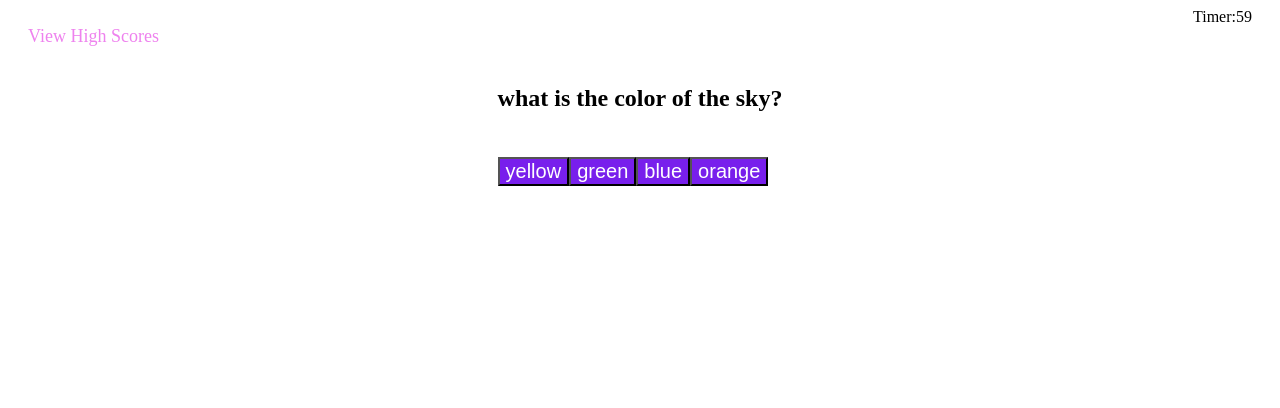
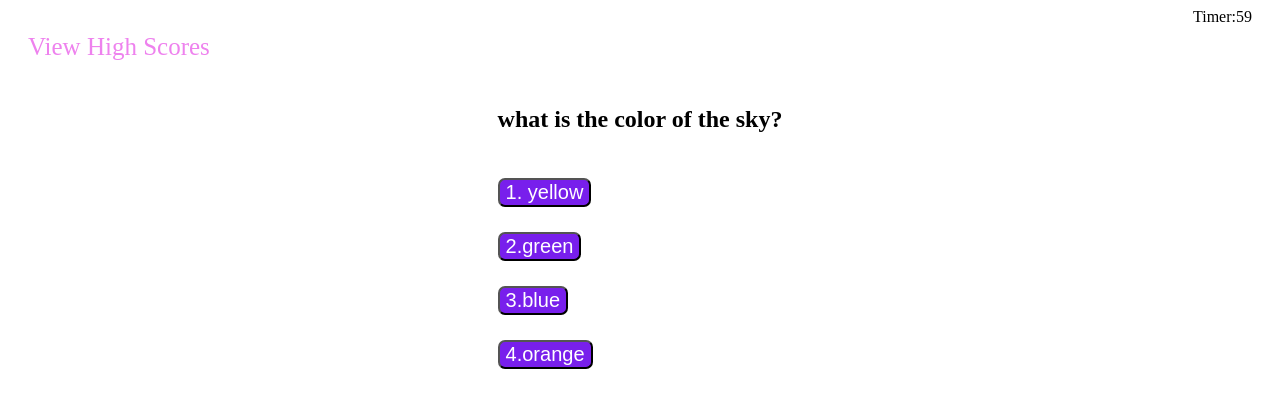
Before and after one commit to UlisesRosas/JavaScript-Countdown-Quiz, a plain HTML site: page index.html in a window 1280 px wide. Both pictures are taken after a click on the button "Start Quiz". Drawn offline with Linux system fonts and the light colour scheme.

Commit message:
created list item for answer buttons and added final style to the page

```diff
--- a/assets/script.js
+++ b/assets/script.js
@@ -8,33 +8,32 @@ var promptDiv = document.querySelector("#question-choices");
 var questions = [
   {
       title: "what is the color of the sky?",
-      choices: ["yellow", "green","blue", "orange"],
+      choices: ["1. yellow", "2.green","3.blue", "4.orange"],
       answer: "blue"
   },
   {
       title: "which one is not food?",
-      choices: ["dog", "apple", "home work", "house"],
+      choices: ["1.dog", "2.apple", "3.home work", "4.house"],
       answer: "aplle"
   },
 
   {
       title: "Which one is an animal?",
-      choices: ["cat", "tree", "stick", "couch"],
+      choices: ["1.cat", "2.tree", "3.stick", "4.couch"],
       answer: "cat"
   },
 
   {
     title: "Which one is a sport?",
-    choices: ["cat", "tree", "boxing", "couch"],
+    choices: ["1.cat", "2.tree", "3.boxing", "4.couch"],
     answer: "boxing"
 }
 ];
 var currentQuestionIndex = 0;
-var timeLeft = 60;
 var timerEl = document.getElementById("timer")
 questionZoneEl.style.display = "none";
 endQuizZoneEl.style.display = "none";
-// var timeLeft = questions.length * 15;
+var timeLeft = questions.length * 15;
 
 function startQuiz(){
   startTimer();
@@ -53,9 +52,9 @@ function startTimer(){
     timeLeft --;
   } else {
       timerEl.textContent = 'Out of time';
-      clearInterval(timeInterval);
+
       displayMessage();
-      endQuiz();
+
     }
 
 }, 1000);
@@ -68,15 +67,20 @@ function getQuestion() {
     // update page with current question
     var titleEl = document.getElementById("question-title");
     titleEl.textContent = currentQuestion.title;
-    // display choices in form of buttons
+    // display choices in object array
     promptDiv.innerHTML = "";
     for(var i = 0; i < currentQuestion.choices.length; i++ ){
-
-      var answerBtnEl =  document.createElement("button");
-      answerBtnEl.className = "btn";
-      answerBtnEl.textContent = currentQuestion.choices[i];
-      answerBtnEl.onclick = questionClick;
-      promptDiv.appendChild(answerBtnEl);
+      // makes li for every item in the object
+      var answerLi = document.createElement("li");
+      answerLi.className = "list-item";
+      promptDiv.appendChild(answerLi);
+      var answerLiEl = document.querySelector(".list-item")
+      // makes buttond insode the li for every item in array
+      var answerLiEl = document.createElement("button");
+      answerLiEl.className = "btn";
+      answerLiEl.textContent = currentQuestion.choices[i];
+      answerLiEl.onclick = questionClick;
+      answerLi.appendChild(answerLiEl);
 
     }
 
@@ -84,21 +88,26 @@ function getQuestion() {
 
 
 };
+// function to control  What happens on a click
+function questionClick() {
 
-function questionClick() {
-// check if the user guessed wrong
 // display new time on page if user guesses wrong
-// move to the next question if user guesses at all
-// logic to check if there are any questions left
+
+
   var coerrectAnswer = questions[currentQuestionIndex].answer;
   var selectedAnswer = this.textContent;
   console.log(selectedAnswer,coerrectAnswer)
+  // check if the user guessed wrong
   if(coerrectAnswer !== selectedAnswer){
     timeLeft -= 10;
   }
+  // move to the next question if user guesses at all
   currentQuestionIndex ++;
+  // logic to check if there are any questions left
   if(currentQuestionIndex === questions.length){
+
     endQuiz();
+    // gets question if indx length isa not reached
   }else {
     getQuestion();
   }
@@ -108,7 +117,11 @@ function questionClick() {
 function displayMessage(){
     //select paerent
     // make <h1> with text stating that you are out of time
-}
+    questionZoneEl.style.display = "none";
+    endQuizZoneEl.style.display = "block";
+    var endTitle = document.querySelector("#end-title")
+    endTitle.textContent = "You Ran Out of Time";
+};
 
   function endQuiz (){
     questionZoneEl.style.display = "none";
--- a/assets/style.css
+++ b/assets/style.css
@@ -10,7 +10,7 @@ header {
 }
 
 header section p {
-    font-size: 18px;
+    font-size: 25px;
 }
 
 /* style main section */
@@ -20,27 +20,47 @@ main {
     align-items: center;
 }
 
+/* styled tex for style */
+#timer p {
+    font-size: 25px;
+}
+/* shifted the list over */
+#question-choices {
+    padding: 0;
+}
 
+/* styles just the start button */
+#start-button {
+    width: 108px;
+}
+
+/* centered the text */
 .prompt-style {
     display: flex;
+    justify-content: center;
     flex-direction: column;
-
+    align-items: center;
 }
-
+/* styling the tex in the prompt area */
 .prompt-style p {
-    margin-bottom: 5px;
+     margin-bottom: 5px;
     margin-top: 5px;
-    line-height: .5;
+    line-height: 1;
     font-size: 18px;
 }
-
+/* styles all the buttons */
 .btn {
     margin-top: 25px;
     color: white;
     background-color: rgb(120, 31, 236);
     font-size: 20px;
+    border-radius: 7px;
 }
 
 .high-score {
     color: violet;
 }
+
+.list-item {
+    list-style: none;
+}
--- a/index.html
+++ b/index.html
@@ -35,15 +35,17 @@
         <!-- question -->
         <div id="question-zone">
             <h2 id="question-title"></h2>
-            <div id="question-choices"></div>
+            <ul id="question-choices">
+
+            </ul>
         </div>
 
         <div id="end-quiz-zone">
-            <h2>All done!</h2>
+            <h1 id ="end-title">All done!</h1>
             <p>Your final score is <span id="final-score"></span>.</p>
             <p>
               Enter initials: <input type="text" id="initials" max="3" />
-              <button id="submit">Submit</button>
+              <button id="submit" class="btn">Submit</button>
             </p>
         </div>
     </main>
```
